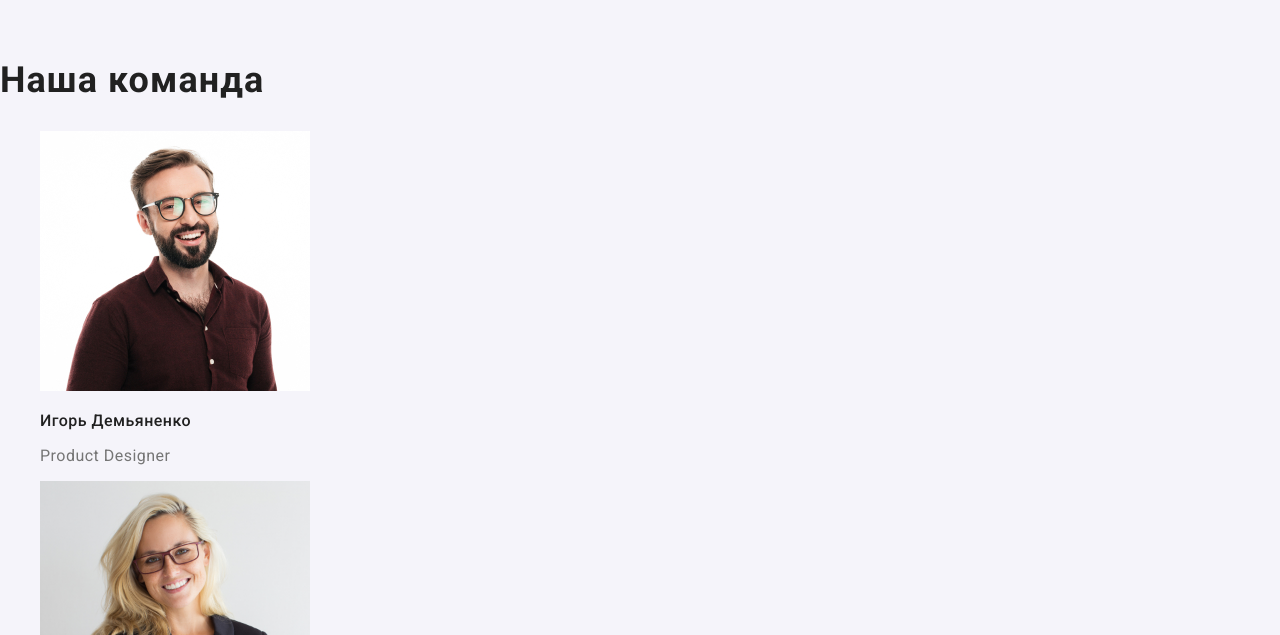
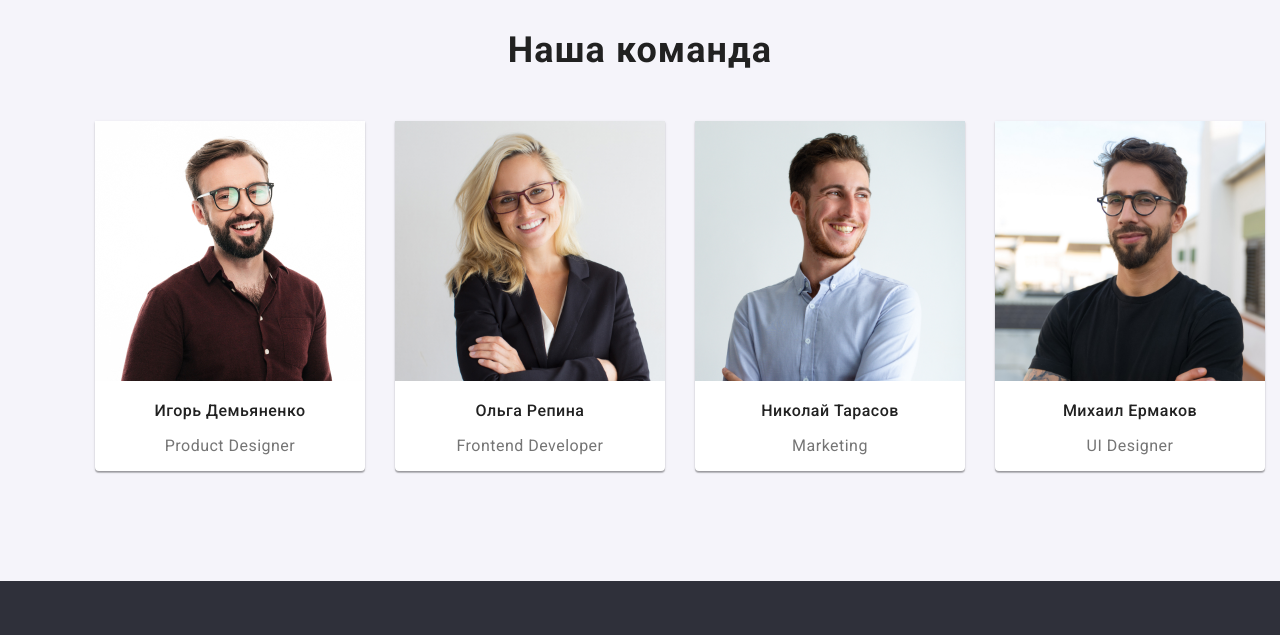
Before and after one commit to dslyvka/goit-markup-hw-03, a plain HTML site: page index.html in a window 1280 px wide. Shown: the part 1550-2185 px from the top of the page. Drawn offline with nearby package versions, Linux system fonts and the light colour scheme.

Commit message:
index.html done

```diff
--- a/css/styles.css
+++ b/css/styles.css
@@ -137,7 +137,7 @@ body {
 }
 
 .page-nav {
-  margin-right: 331px;
+  margin-right: auto;
 }
 
 .nav-list {
@@ -301,17 +301,37 @@ body {
 .our-team-title {
   font-size: 36px;
   line-height: 1.17;
+  text-align: center;
+  margin-top: 0;
+  margin-bottom: 50px;
+}
+
+.our-team-list {
+  display: flex;
+}
+
+.our-team-list-item {
+  background: var(--background-color);
+
+  box-shadow: 0px 1px 3px rgba(0, 0, 0, 0.12), 0px 1px 1px rgba(0, 0, 0, 0.14), 0px 2px 1px rgba(0, 0, 0, 0.2);
+  border-radius: 0px 0px 4px 4px;
+}
+
+.our-team-list-item:not(:last-child) {
+  margin-right: 30px;
 }
 
 .our-team-second-title {
   font-weight: 500;
   font-size: 16px;
   line-height: 1.19;
+  text-align: center;
 }
 
 .our-team-text {
   font-size: 16px;
   line-height: 1.19;
+  text-align: center;
 }
 /* our team section */
 
@@ -349,13 +369,15 @@ body {
 
 .footer-container .logo {
   display: block;
-  padding-top: 60px;
+  padding-top: 0;
   padding-bottom: 0;
   margin-right: 0;
   margin-bottom: 20px;
 }
 .page-footer {
   background-color: var(--hero-background-color);
+  padding-top: 60px;
+  padding-bottom: 60px;
 }
 .footer-logo {
   color: var(--background-color);
@@ -392,6 +414,5 @@ body {
 
 .address-list:last-child {
   display: block;
-  padding-bottom: 60px;
 }
 /* footer */
--- a/index.html
+++ b/index.html
@@ -110,33 +110,35 @@
 
       <!-- our team section -->
       <section class="our-team-section section">
+        <div class="container our-team-container">
           <h2 class="our-team-title title">Наша команда</h2>
           <ul class="our-team-list list">
-          <li>
+            <li class="our-team-list-item">
               <img src="./images/ihor.jpg" alt="Член команды, Product Designer" width="270" />
 
               <h3 class="our-team-second-title title">Игорь Демьяненко</h3>
               <p class="our-team-text text">Product Designer</p>
             </li>
-          <li>
+            <li class="our-team-list-item">
               <img src="./images/olga.jpg" alt="Член команды, FrontEnd Developer" width="270" />
 
               <h3 class="our-team-second-title title">Ольга Репина</h3>
               <p class="our-team-text text">Frontend Developer</p>
             </li>
-          <li>
+            <li class="our-team-list-item">
               <img src="./images/nikolay.jpg" alt="Член команды, Marketing" width="270" />
 
               <h3 class="our-team-second-title title">Николай Тарасов</h3>
               <p class="our-team-text text">Marketing</p>
             </li>
-          <li>
+            <li class="our-team-list-item">
               <img src="./images/michael.jpg" alt="Член команды, UI Designer" width="270" />
 
               <h3 class="our-team-second-title title">Михаил Ермаков</h3>
               <p class="our-team-text text">UI Designer</p>
             </li>
           </ul>
+        </div>
       </section>
       <!-- our team section -->
     </main>
```
Lines whose indentation alone changed are shown as unchanged.
